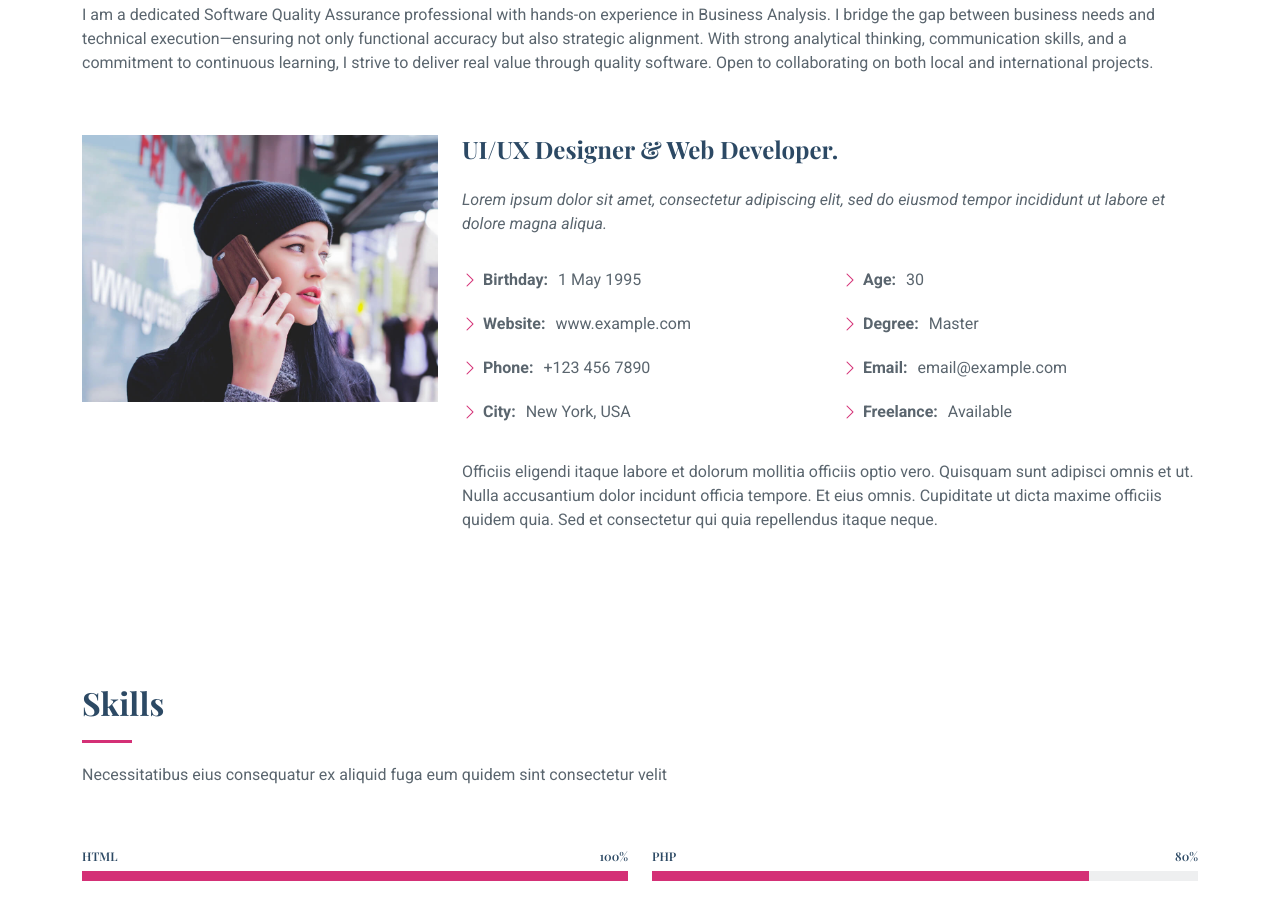
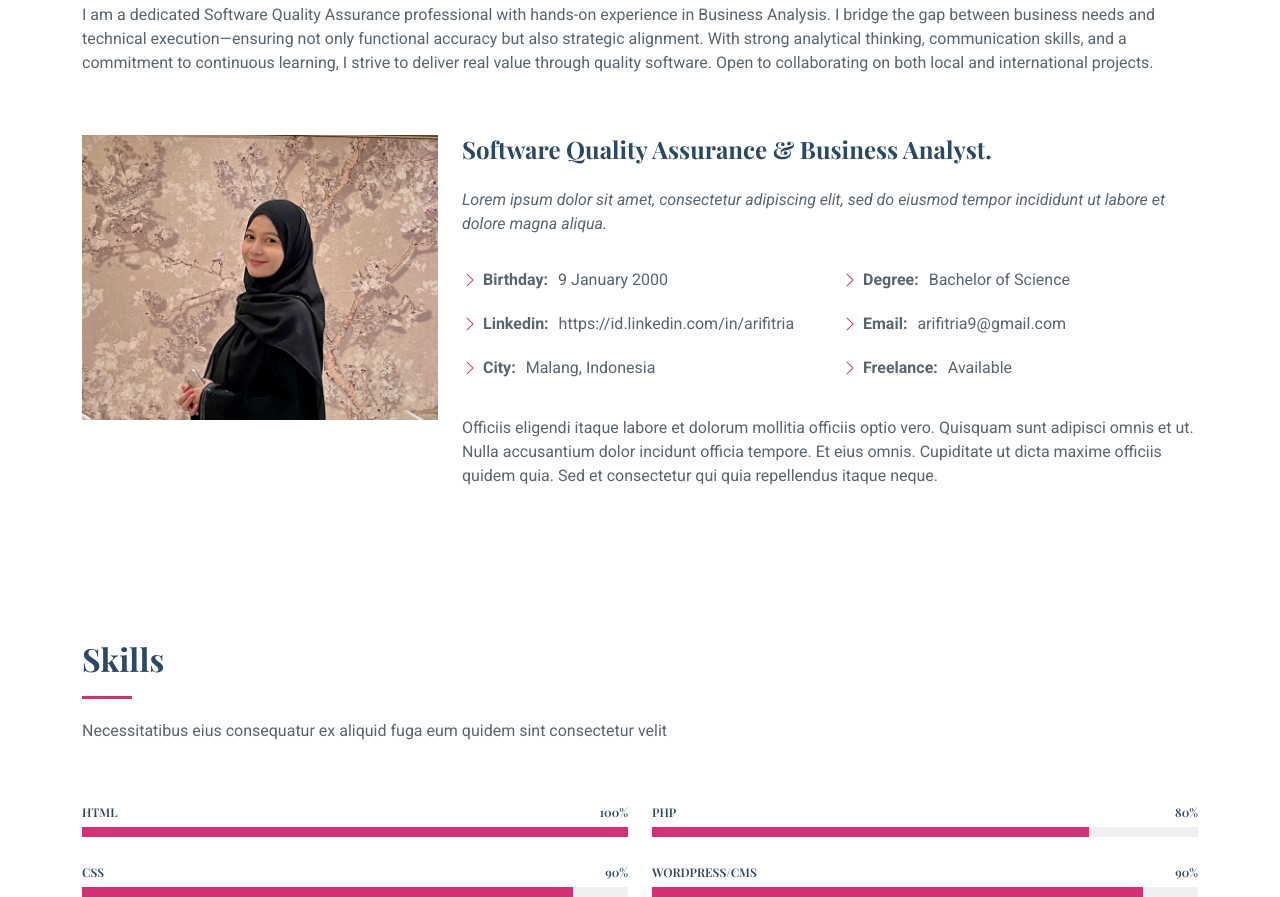
Before and after one commit to arifitriaa/arifitriaa.github.io, a plain HTML site: page index.html in a window 1280 px wide. Shown: the part 945-1842 px from the top of the page. Drawn offline with nearby package versions, Linux system fonts and the light colour scheme; a web font is replaced by a local one.

Commit message:
first commit

```diff
--- a/index.html
+++ b/index.html
@@ -44,7 +44,7 @@
       <a href="index.html" class="logo d-flex align-items-center">
         <!-- Uncomment the line below if you also wish to use an image logo -->
         <!-- <img src="assets/img/logo.png" alt=""> -->
-        <h1 class="sitename">My Portofolio</h1>
+        <h1 class="sitename">Portofolio</h1>
       </a>
 
       <nav id="navmenu" class="navmenu">
@@ -105,10 +105,10 @@
 
         <div class="row gy-4 justify-content-center">
           <div class="col-lg-4">
-            <img src="assets/img/profile-img.jpg" class="img-fluid" alt="">
+            <img src="assets/img/profile-ari.jpg" class="img-fluid" alt="">
           </div>
           <div class="col-lg-8 content">
-            <h2>UI/UX Designer &amp; Web Developer.</h2>
+            <h2>Software Quality Assurance &amp; Business Analyst.</h2>
             <p class="fst-italic py-3">
               Lorem ipsum dolor sit amet, consectetur adipiscing elit, sed do eiusmod tempor incididunt ut labore et dolore
               magna aliqua.
@@ -116,17 +116,17 @@
             <div class="row">
               <div class="col-lg-6">
                 <ul>
-                  <li><i class="bi bi-chevron-right"></i> <strong>Birthday:</strong> <span>1 May 1995</span></li>
-                  <li><i class="bi bi-chevron-right"></i> <strong>Website:</strong> <span>www.example.com</span></li>
-                  <li><i class="bi bi-chevron-right"></i> <strong>Phone:</strong> <span>+123 456 7890</span></li>
-                  <li><i class="bi bi-chevron-right"></i> <strong>City:</strong> <span>New York, USA</span></li>
+                  <li><i class="bi bi-chevron-right"></i> <strong>Birthday:</strong> <span>9 January 2000</span></li>
+                  <li><i class="bi bi-chevron-right"></i> <strong>Linkedin:</strong> <span>https://id.linkedin.com/in/arifitria</span></li>
+                  <!-- <li><i class="bi bi-chevron-right"></i> <strong>Phone:</strong> <span>+62 85</span></li> -->
+                  <li><i class="bi bi-chevron-right"></i> <strong>City:</strong> <span>Malang, Indonesia</span></li>
                 </ul>
               </div>
               <div class="col-lg-6">
                 <ul>
-                  <li><i class="bi bi-chevron-right"></i> <strong>Age:</strong> <span>30</span></li>
-                  <li><i class="bi bi-chevron-right"></i> <strong>Degree:</strong> <span>Master</span></li>
-                  <li><i class="bi bi-chevron-right"></i> <strong>Email:</strong> <span>email@example.com</span></li>
+                  <!-- <li><i class="bi bi-chevron-right"></i> <strong>Age:</strong> <span>25</span></li> -->
+                  <li><i class="bi bi-chevron-right"></i> <strong>Degree:</strong> <span>Bachelor of Science</span></li>
+                  <li><i class="bi bi-chevron-right"></i> <strong>Email:</strong> <span>arifitria9@gmail.com</span></li>
                   <li><i class="bi bi-chevron-right"></i> <strong>Freelance:</strong> <span>Available</span></li>
                 </ul>
               </div>
```
Also changed, not shown: assets/img/profile-ari.jpg (added).
